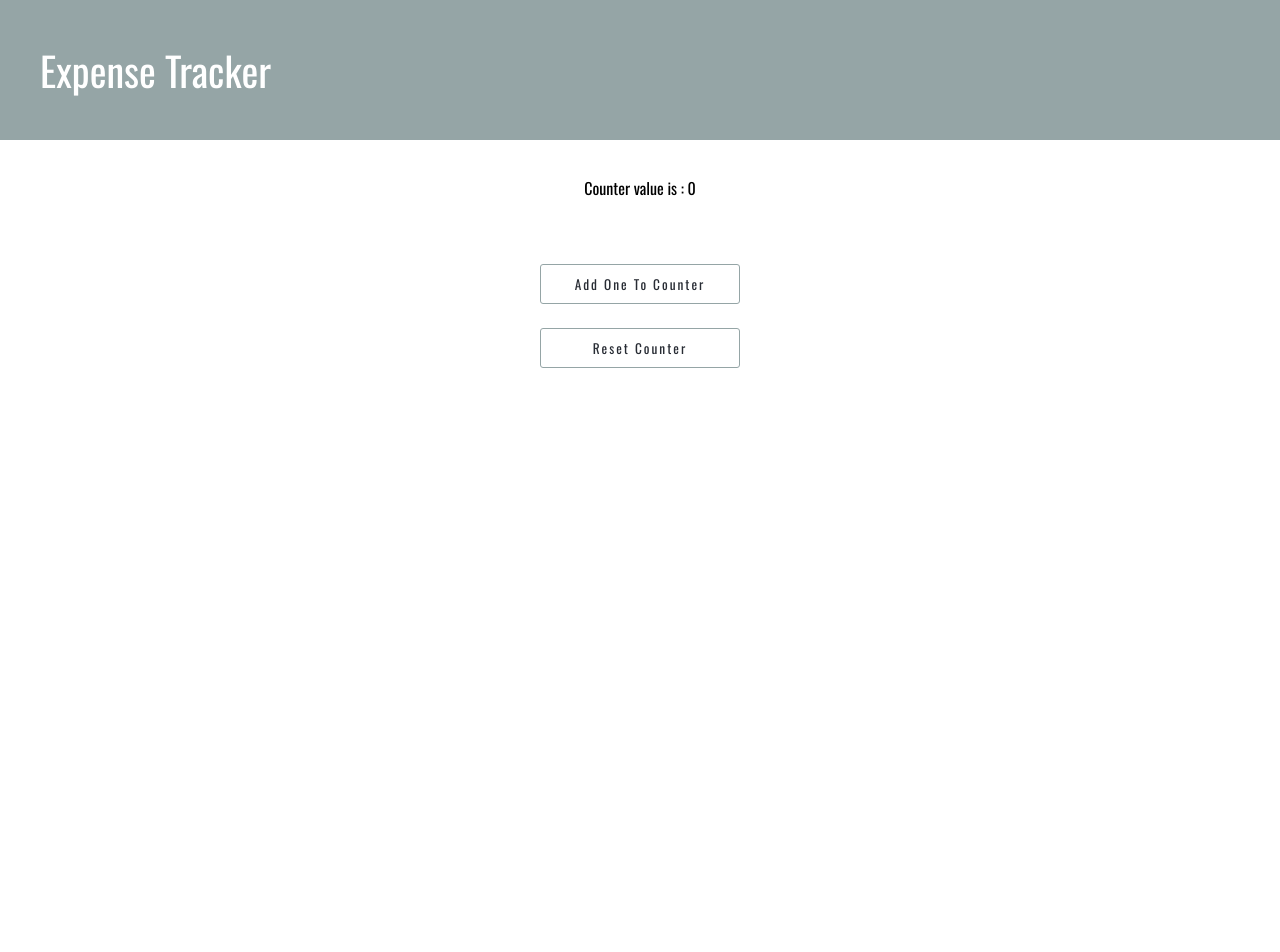
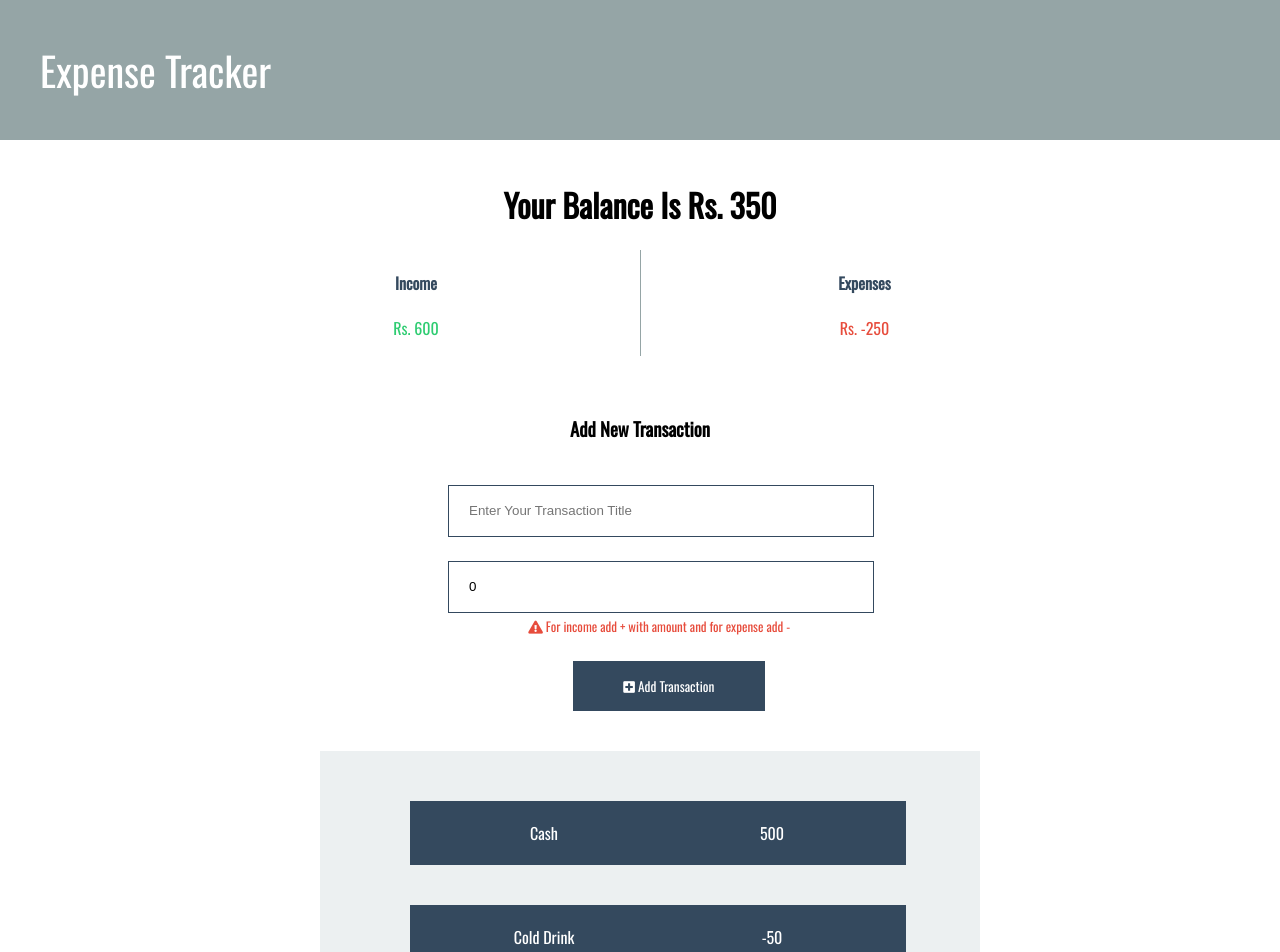
Before and after one commit to MUJTABA1998/Expense-Tracker-Application, a React (Create React App) app: page / in a window 1280 px wide. Shown: the top 952 px of the page. Before the commit the page ends 800 px from the top, so only its background shows below. Built offline with nearby package versions, Linux system fonts and the light colour scheme.

Commit message:
App udated for use

```diff
--- a/public/index.html
+++ b/public/index.html
@@ -9,6 +9,7 @@
       name="description"
       content="Web site created using create-react-app"
     />
+    <link rel="stylesheet" href="https://cdnjs.cloudflare.com/ajax/libs/font-awesome/5.15.1/css/all.min.css" integrity="sha512-+4zCK9k+qNFUR5X+cKL9EIR+ZOhtIloNl9GIKS57V1MyNsYpYcUrUeQc9vNfzsWfV28IaLL3i96P9sdNyeRssA==" crossorigin="anonymous" />
     <link rel="apple-touch-icon" href="%PUBLIC_URL%/logo192.png" />
     <!--
       manifest.json provides metadata used when your web app is installed on a
--- /dev/null
+++ b/src/AddTrans.js
@@ -0,0 +1,56 @@
+import React, {useContext, useState} from 'react'
+import { TransactionContext } from './TransactionContext'
+
+export default function Transaction() {
+
+
+    let { transaction, addTransaction } = useContext(TransactionContext)
+    let [newTitle, setTitle] = useState("")
+    let [newAmount, setAmount] = useState(0)
+
+
+   function handleAddition(e) {
+        e.preventDefault();
+        if(Number(newAmount) === 0 || newTitle == ""){
+            alert("Please enter valid information")
+            return false
+        }
+        addTransaction({
+            desc:newTitle,
+            amount: Number(newAmount)
+        })
+        setAmount(0)
+        setTitle("")
+   }
+
+
+
+    return(
+        <div className="transaction">
+            <h3>Add New Transaction</h3>
+            <br />
+            <form className="transaction-from" onSubmit={handleAddition}>
+            <input type="text" placeholder="Enter Your Transaction Title" onChange={
+                (e)=>{
+                    setTitle(e.target.value)
+                }
+            } value={newTitle}/>
+            <br /><br />
+            <input type="number" placeholder="Enter Your Transaction Amount" onChange={
+                (e)=>{
+                    setAmount(e.target.value)
+                }
+
+            }
+            value={newAmount}/>
+            <br />
+            <span><i class="fas fa-exclamation-triangle"></i> For income add + with amount and for expense add -</span>
+            <br />
+            <br />
+            <button type="submit"><i class="fas fa-plus-square"></i> Add Transaction</button>
+            </form>
+        </div>
+    )
+
+
+}
--- a/src/App.css
+++ b/src/App.css
@@ -36,7 +36,79 @@
   letter-spacing: 2px;
   cursor: pointer;
 }
-
+.expenses{
+  width: 70%;
+  margin-left: 15%;
+  display: grid;
+  grid-template-columns: 1fr;
+  font-family: 'Oswald', sans-serif;
+}
+#source{
+  display: grid;
+  grid-template-columns: 1fr 1fr;
+  justify-content: center;
+  color: #34495e;
+}
+.expense{
+  border-left: 1px solid #95a5a6;
+}
+.income p{
+  color: #2ecc71;
+}
+.expense p{
+  color: #e74c3c;
+}
+.transaction{
+  width: 30%;
+  margin-left: 35%;
+  display: grid;
+  grid-template-columns: 1fr;
+  font-family: 'Oswald', sans-serif;
+  text-align: center;
+}
+.transaction input{
+  height: 10px;
+  width: 100%;
+  border: 1px solid #34495e;
+  padding: 20px;
+  outline: none;
+}
+.transaction span{
+  color: #e74c3c;
+  font-size: 13px;
+  margin-left: 10%;
+}
+.transaction button{
+  height: 50px;
+  font-family: 'Oswald', sans-serif;
+  width: 50%;
+  margin-left: 15%;
+  background: #34495e;
+  border: none;
+  color: white;
+  cursor: pointer;
+}
+.History{
+  width: 50%;
+  margin-left: 25%;
+  background: #ecf0f1;
+  min-height: 50vh;
+  padding: 10px;
+}
+.History ul{
+  list-style: none;
+  width: 90%;
+  margin-top: 3%;
+}
+.History ul li{
+  font-family: 'Oswald', sans-serif;
+  display: grid;
+  grid-template-columns: 1fr 1fr;
+  background: #34495e;
+  margin: 40px;
+  padding: 20px;
+  color: white;
+}
 
 @media (prefers-reduced-motion: no-preference) {
   .App-logo {
--- a/src/App.js
+++ b/src/App.js
@@ -1,6 +1,9 @@
 import './App.css';
 import  Nav  from "./Navbar";
-import Counter from "./Counter";
+import Expenses from "./Expenses";
+import Transaction from './AddTrans'
+import History from './HistoryTransactions'
+import {TransactionProvider} from './TransactionContext'
 
 
 
@@ -12,16 +15,23 @@ function App() {
   }
 
   return (
-
+    <TransactionProvider>
     <div className="App">
 
       <Nav app_info = {app} />
       <br />
-      <Counter />
+      <Expenses />
+      <br/>
+      <br/>
+      <Transaction />
+      <br />
+      <br />
+      <History />
 
 
 
     </div>
+    </TransactionProvider>
   );
 }
 
--- a/src/Counter.js
+++ /dev/null
@@ -1,30 +0,0 @@
-import React, {useState} from 'react'
-
-
-export default function Counter() {
-
-    let [ count, setCount ] = useState(0)
-
-    return(
-        <div className="counter">
-            <p>Counter value is : {count}</p>
-            <br />
-            <br />
-            <button onClick={()=>{
-                setCount(count+1)
-            }}>
-                Add One To Counter
-            </button>
-            <br />
-            <br />
-            <button onClick={
-                ()=>{
-                    setCount(0)
-                }
-            }>
-                Reset Counter
-            </button>
-        </div>
-    )
-
-}
--- /dev/null
+++ b/src/Expenses.js
@@ -0,0 +1,49 @@
+import React, {useContext} from 'react'
+import { TransactionContext } from './TransactionContext'
+
+
+export default  function Expenses () {
+
+    let {transactions} = useContext(TransactionContext);
+
+
+    const getIncome = () => {
+        let income = 0;
+        for (var i = 0; i < transactions.length; i++) {
+            if (transactions[i].amount > 0)
+                income = income + transactions[i].amount
+        }
+        return income;
+    }
+
+    const getExpense = () => {
+        let exp = 0;
+        for (var i = 0; i < transactions.length; i++) {
+            if (transactions[i].amount < 0)
+                exp = exp + transactions[i].amount
+        }
+        return exp;
+    }
+
+    return(
+
+
+        <div className="expenses">
+            <div id="balance">
+                <h1>Your Balance Is Rs. {getIncome() + getExpense()}</h1>
+            </div>
+            <div id="source">
+               <div className="income">
+                    <h4>Income</h4>
+                    <p>Rs. {getIncome()}</p>
+               </div>
+               <div className="expense">
+                    <h4>Expenses</h4>
+                    <p>Rs. {getExpense()}</p>
+               </div>
+            </div>
+        </div>
+    )
+
+
+}
--- /dev/null
+++ b/src/HistoryTransactions.js
@@ -0,0 +1,29 @@
+import React, {useContext} from 'react'
+import {TransactionContext} from './TransactionContext'
+
+
+export default History = ({}) => {
+
+    let {transactions} = useContext(TransactionContext)
+
+
+
+
+    return(
+        <div className="History">
+           <ul>
+               {transactions.map((obj, index) => {
+                   return(
+                       <li key={index}>
+                           <span>{obj.desc}</span>
+                           <span>{obj.amount}</span>
+                       </li>
+                   )
+               })}
+           </ul>
+        </div>
+    )
+
+
+
+}
--- /dev/null
+++ b/src/TransactionContext.js
@@ -0,0 +1,35 @@
+import React, { createContext, useReducer } from "react";
+import TransactionReducer from './TransactionReducer';
+
+const initialTransactions = [
+    { amount: 500, desc: "Cash" },
+    { amount: -50, desc: "Cold Drink" },
+    { amount: 100, desc: "Deposit" },
+    { amount: -200, desc: "Utility Bill" },
+
+]
+
+export const TransactionContext = createContext(initialTransactions);
+
+export const TransactionProvider = ({children})=> {
+    let [state, dispatch] = useReducer(TransactionReducer, initialTransactions);
+
+    function addTransaction(transObj){
+        dispatch({
+            type: "ADD_TRANSACTION",
+            payload: {
+                amount: transObj.amount,
+                desc: transObj.desc
+            },
+        })
+    }
+
+    return(
+        <TransactionContext.Provider value={{
+            transactions: state,
+            addTransaction
+        }}>
+            {children}
+        </TransactionContext.Provider>
+    )
+}
--- /dev/null
+++ b/src/TransactionReducer.js
@@ -0,0 +1,10 @@
+const TransactionReducer = (state, action) => {
+    switch(action.type){
+        case "ADD_TRANSACTION":
+            return [action.payload, ...state]
+        default:
+            return state;
+    }
+}
+
+export default TransactionReducer;
```
Also changed, not shown: 2 other files (tests, documents, lock files or other folders).
